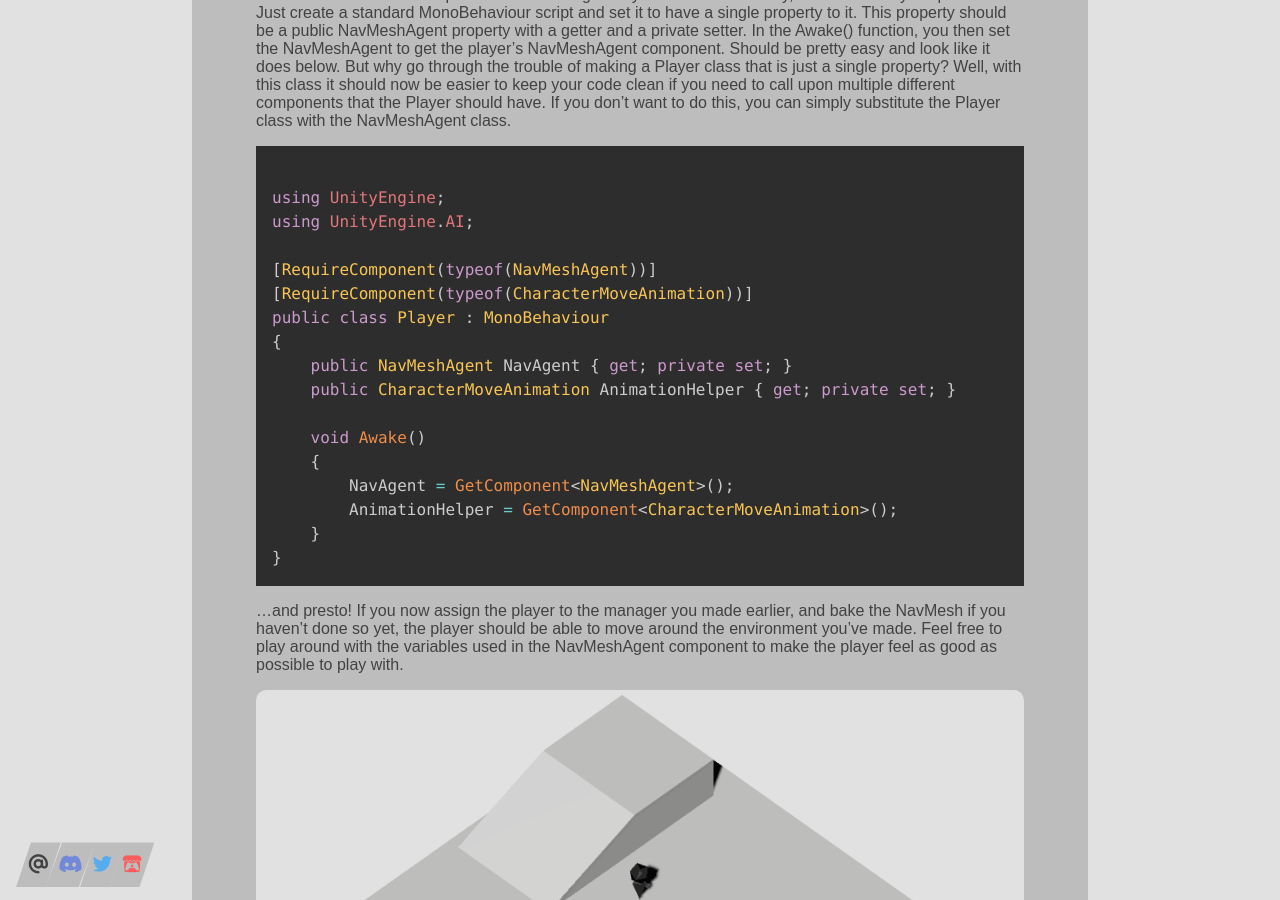
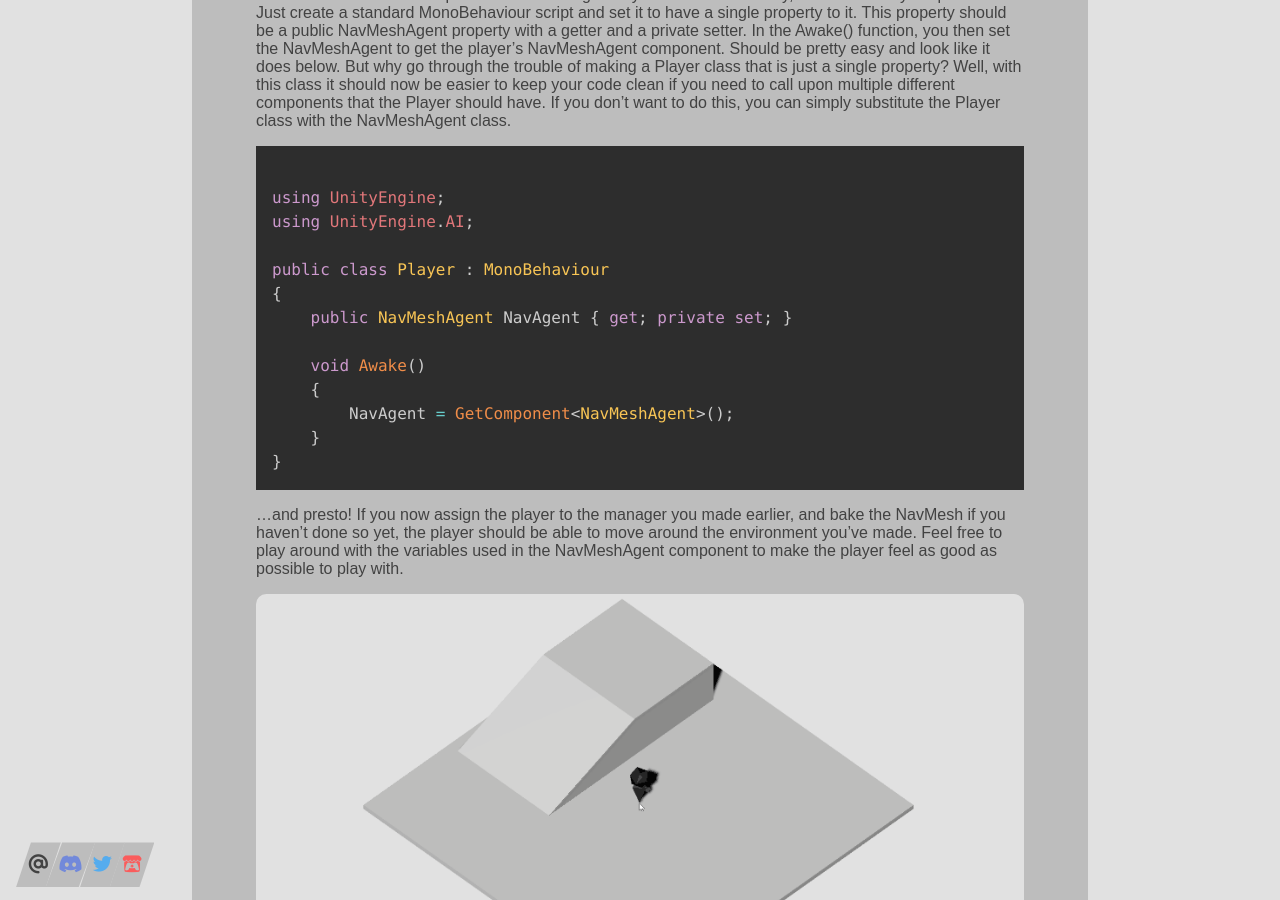
Before and after one commit to Noxyper/blog, a Jekyll site: the page built from _posts/2021-02-19-simple-point-and-click-system.markdown, in a window 1280 px wide and 900 px high, scrolled down 7672 px. Built offline with Jekyll 4.4.1, drawn with Linux system fonts in a browser that asks for light colours; nearby versions of some CDN libraries.

Commit message:
Whoops, too much code in the Player class

```diff
--- a/_posts/2021-02-19-simple-point-and-click-system.markdown
+++ b/_posts/2021-02-19-simple-point-and-click-system.markdown
@@ -211,17 +211,13 @@ Now for some final clean-up. We're still missing a Player class! Not to worry, a
 using UnityEngine;
 using UnityEngine.AI;
 
-[RequireComponent(typeof(NavMeshAgent))]
-[RequireComponent(typeof(CharacterMoveAnimation))]
 public class Player : MonoBehaviour
 {
     public NavMeshAgent NavAgent { get; private set; }
-    public CharacterMoveAnimation AnimationHelper { get; private set; }
 
     void Awake()
     {
         NavAgent = GetComponent&lt;NavMeshAgent>();
-        AnimationHelper = GetComponent&lt;CharacterMoveAnimation>();
     }
 }
 </code></pre>
```
